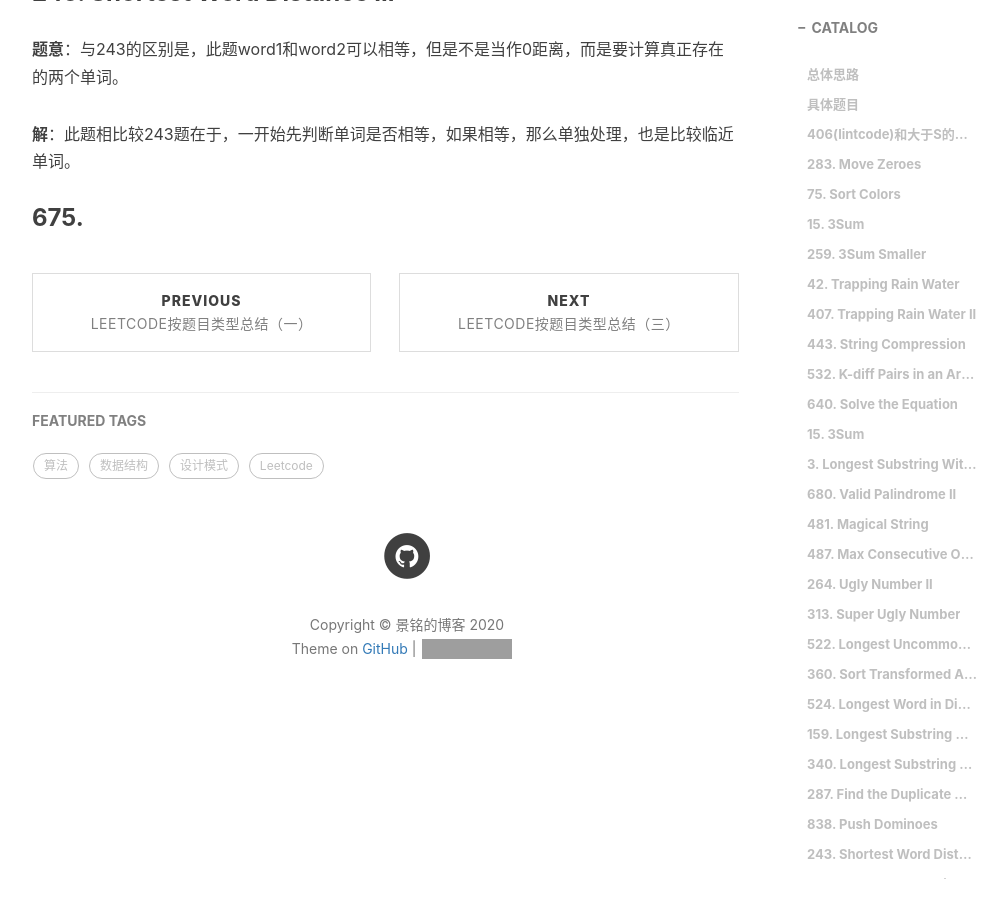
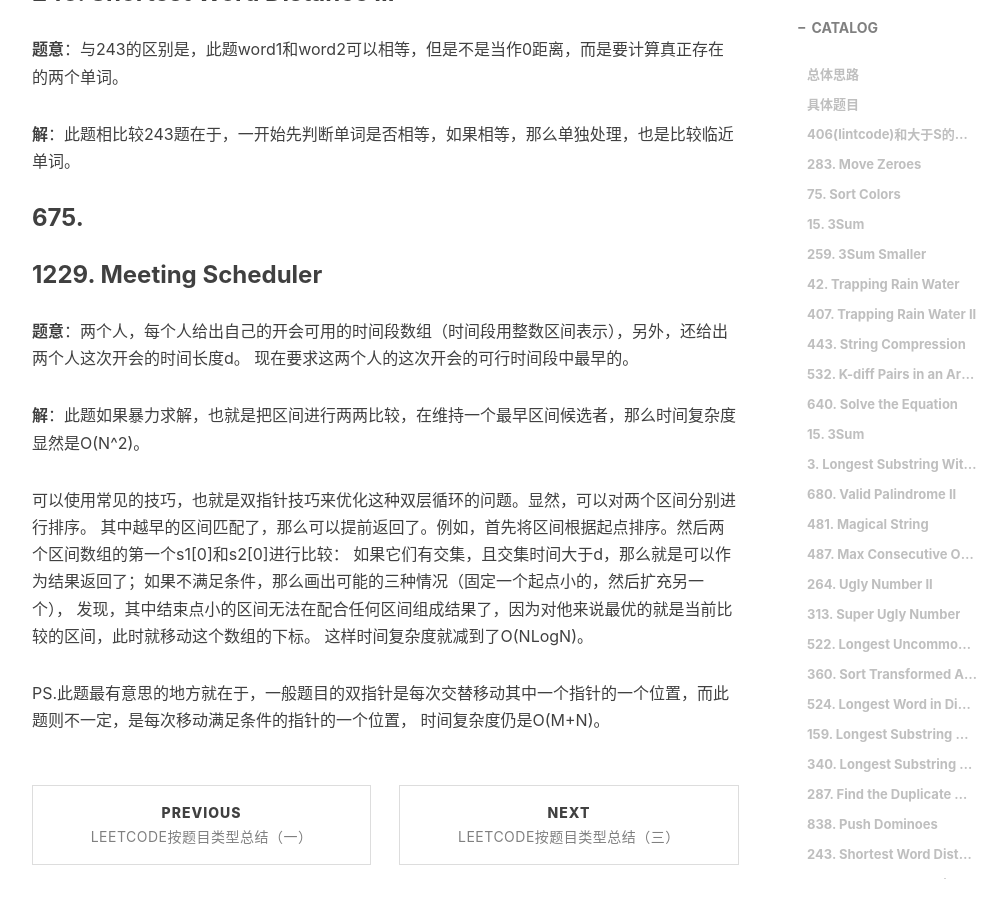
Before and after one commit to jingminglake/jingminglake.github.io, a Jekyll site: the page built from _posts/Leetcode/2017-09-25-Leetcode总结（二）.md, in a window 1280 px wide and 900 px high, scrolled down 11553 px. Shown: the whole window, without its empty margins (233-1240 px from the left). Built offline with Jekyll 4.4.1, drawn with Linux system fonts in a browser that asks for light colours; nearby versions of some CDN libraries; comment, search, counter and statistics services are not loaded; grey boxes are pictures that could not be loaded.

Commit message:
adding 1229 && 格式修改

```diff
--- a/_posts/Leetcode/2017-09-25-Leetcode总结（二）.md
+++ b/_posts/Leetcode/2017-09-25-Leetcode总结（二）.md
@@ -260,3 +260,19 @@ dp解法的理解：对于最新的丑数序列，保持三个指针，一开始
 
 
 ### 675.
+
+### 1229. Meeting Scheduler
+**题意**：两个人，每个人给出自己的开会可用的时间段数组（时间段用整数区间表示），另外，还给出两个人这次开会的时间长度d。
+现在要求这两个人的这次开会的可行时间段中最早的。
+
+**解**：此题如果暴力求解，也就是把区间进行两两比较，在维持一个最早区间候选者，那么时间复杂度显然是O(N^2)。
+
+可以使用常见的技巧，也就是双指针技巧来优化这种双层循环的问题。显然，可以对两个区间分别进行排序。
+其中越早的区间匹配了，那么可以提前返回了。例如，首先将区间根据起点排序。然后两个区间数组的第一个s1\[0]和s2\[0]进行比较：
+如果它们有交集，且交集时间大于d，那么就是可以作为结果返回了；如果不满足条件，那么画出可能的三种情况（固定一个起点小的，然后扩充另一个），
+发现，其中结束点小的区间无法在配合任何区间组成结果了，因为对他来说最优的就是当前比较的区间，此时就移动这个数组的下标。
+这样时间复杂度就减到了O(NLogN)。
+
+
+PS.此题最有意思的地方就在于，一般题目的双指针是每次交替移动其中一个指针的一个位置，而此题则不一定，是每次移动满足条件的指针的一个位置，
+时间复杂度仍是O(M+N)。
```
Also changed, not shown: _posts/Leetcode/2017-10-22-Leetcode总结（六）.md (+5 -2 lines), _posts/Leetcode/2017-11-15-Leetcode总结（九）.md (+1 -1 lines).
